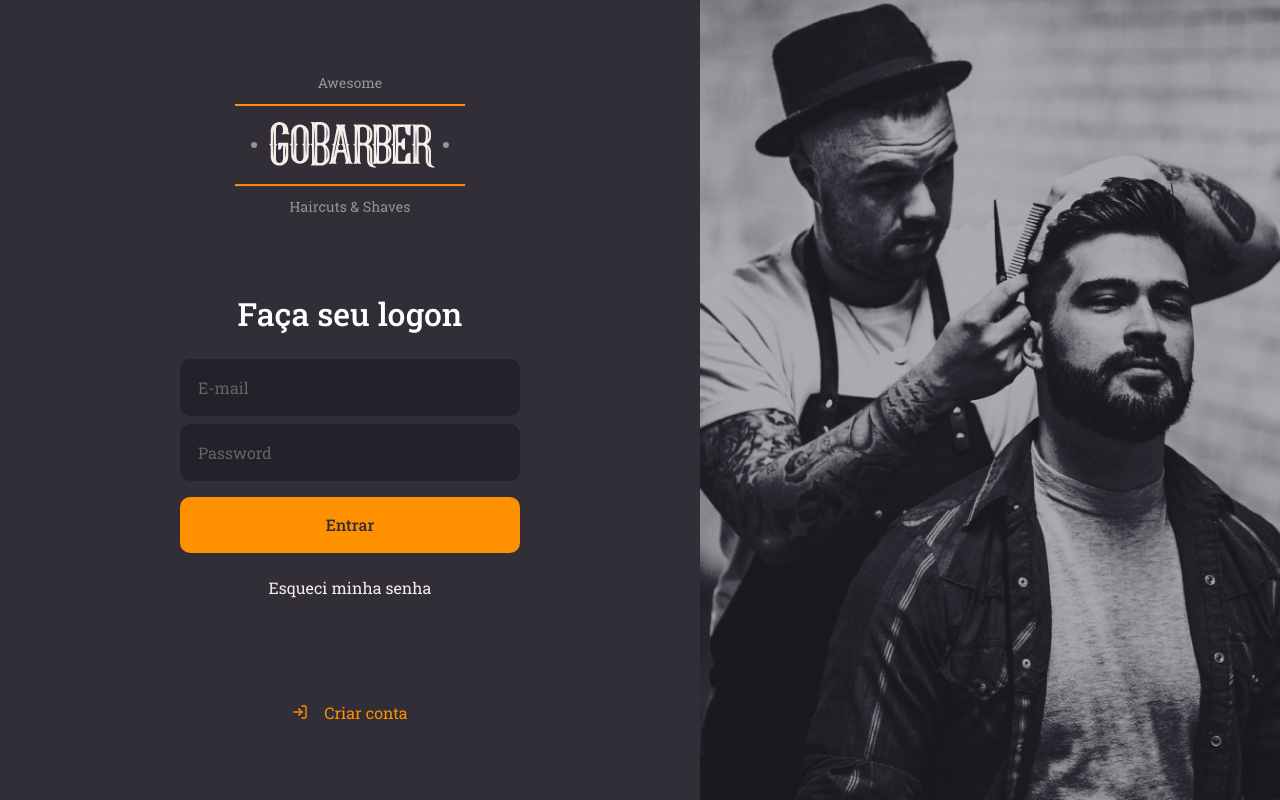
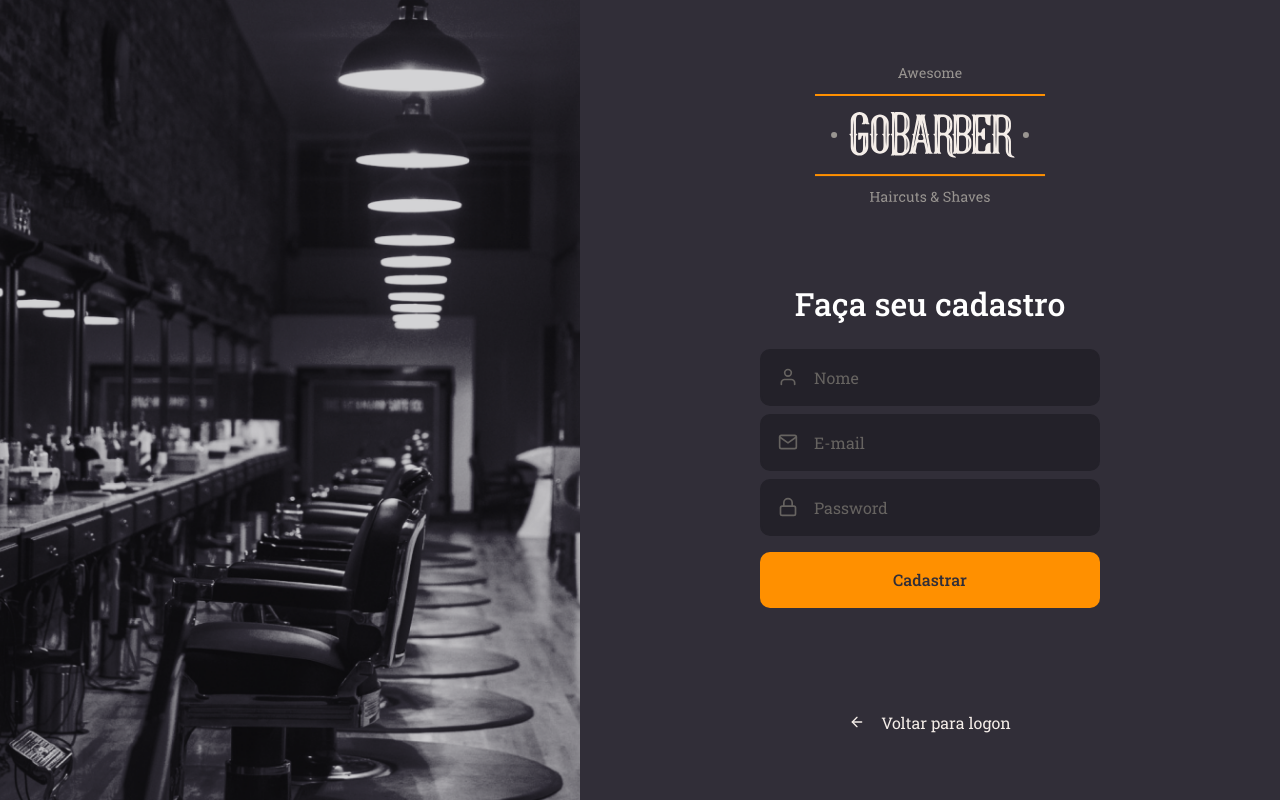
Before and after one commit to marcusGoncalvess/go-barber-web, a React (Create React App) app: page / in a window 1280 px wide. Built offline with nearby package versions, Linux system fonts and the light colour scheme.

Commit message:
page signup

```diff
--- a/src/App.tsx
+++ b/src/App.tsx
@@ -1,11 +1,12 @@
 import React from 'react';
 
-import SignIn from './pages/Signin';
+// import SignIn from './pages/SignIn';
+import SignUp from './pages/SignUp';
 import GlobalStyle from './styles/global';
 
 const App: React.FC = () => (
   <>
-    <SignIn />
+    <SignUp />
     <GlobalStyle />
   </>
 );
--- /dev/null
+++ b/src/components/Button/index.tsx
@@ -0,0 +1,13 @@
+import React, { ButtonHTMLAttributes } from 'react';
+
+import { Container } from './styles';
+
+type ButtonProps = ButtonHTMLAttributes<HTMLButtonElement>;
+
+const Button: React.FC<ButtonProps> = ({ children, ...rest }) => (
+  <Container type="button" {...rest}>
+    {children}
+  </Container>
+);
+
+export default Button;
--- /dev/null
+++ b/src/components/Button/styles.ts
@@ -0,0 +1,20 @@
+import styled from 'styled-components';
+import { shade } from 'polished';
+
+export const Container = styled.button`
+  background: #ff9000;
+  height: 56px;
+  border-radius: 10px;
+  border: 0;
+  padding: 0 16px;
+  color: #312e38;
+  width: 100%;
+  font-weight: 500;
+  margin-top: 16px;
+  transition: background-color 0.2s;
+  outline: none;
+
+  &:hover {
+    background: ${shade(0.2, '#ff9000')};
+  }
+`;
--- /dev/null
+++ b/src/components/Input/index.tsx
@@ -0,0 +1,18 @@
+import React, { InputHTMLAttributes } from 'react';
+import { IconBaseProps } from 'react-icons';
+
+import { Container } from './styles';
+
+interface InputProps extends InputHTMLAttributes<HTMLInputElement> {
+  name: string;
+  icon: React.ComponentType<IconBaseProps>;
+}
+
+const Input: React.FC<InputProps> = ({ icon: Icon, ...rest }) => (
+  <Container>
+    {Icon && <Icon size={20} />}
+    <input {...rest} />
+  </Container>
+);
+
+export default Input;
--- /dev/null
+++ b/src/components/Input/styles.ts
@@ -0,0 +1,33 @@
+import styled from 'styled-components';
+
+export const Container = styled.div`
+  background: #232129;
+  border-radius: 10px;
+  border: 2px solid #232129;
+  padding: 16px;
+  width: 100%;
+  color: #666360;
+
+  display: flex;
+  align-items: center;
+
+  & + div {
+    margin-top: 8px;
+  }
+
+  input {
+    background: transparent;
+    border: 0;
+    flex: 1;
+    outline: none;
+    color: #f4ede8;
+
+    &::placeholder {
+      color: #666360;
+    }
+  }
+
+  svg {
+    margin-right: 16px;
+  }
+`;
--- a/src/pages/Signin/index.tsx
+++ b/src/pages/SignIn/index.tsx
@@ -1,7 +1,9 @@
 import React from 'react';
-import { FiLogIn } from 'react-icons/fi';
+import { FiLogIn, FiMail, FiLock } from 'react-icons/fi';
 
 import logoImg from '../../assets/logo.svg';
+import Input from '../../components/Input';
+import Button from '../../components/Button';
 
 import { Container, Content, Background } from './styles';
 
@@ -12,11 +14,16 @@
       <form>
         <h1>Faça seu logon</h1>
 
-        <input type="text" placeholder="E-mail" />
+        <Input name="email" icon={FiMail} type="text" placeholder="E-mail" />
 
-        <input type="password" placeholder="Password" />
+        <Input
+          name="password"
+          icon={FiLock}
+          type="password"
+          placeholder="Password"
+        />
 
-        <button type="submit">Entrar</button>
+        <Button type="submit">Entrar</Button>
 
         <a href="forgot">Esqueci minha senha</a>
       </form>
--- a/src/pages/Signin/styles.ts
+++ b/src/pages/SignIn/styles.ts
@@ -29,43 +29,9 @@
       margin-bottom: 24px;
     }
 
-    input {
-      background: #232129;
-      border-radius: 10px;
-      border: 2px solid #232129;
-      padding: 16px;
-      width: 100%;
-      color: #f4ede8;
-
-      & + input {
-        margin-top: 8px;
-      }
-
-      &::placeholder {
-        color: #666360;
-      }
-    }
-
-    button {
-      background: #ff9000;
-      height: 56px;
-      border-radius: 10px;
-      border: 0;
-      padding: 0 16px;
-      color: #312e38;
-      width: 100%;
-      font-weight: 500;
-      margin-top: 16px;
-      transition: background-color 0.2s;
-
-      &:hover {
-        background: ${shade(0.2, '#ff9000')};
-      }
-    }
-
     > a {
       color: #f4ede8;
-      display: block;
+      display: inline-block;
       margin-top: 24px;
       text-decoration: none;
       transition: color 0.2s;
--- /dev/null
+++ b/src/pages/SignUp/index.tsx
@@ -0,0 +1,39 @@
+import React from 'react';
+import { FiArrowLeft, FiMail, FiLock, FiUser } from 'react-icons/fi';
+
+import logoImg from '../../assets/logo.svg';
+import Input from '../../components/Input';
+import Button from '../../components/Button';
+
+import { Container, Content, Background } from './styles';
+
+const SignUp: React.FC = () => (
+  <Container>
+    <Background />
+    <Content>
+      <img src={logoImg} alt="GoBarber" />
+      <form>
+        <h1>Faça seu cadastro</h1>
+
+        <Input name="name" icon={FiUser} type="text" placeholder="Nome" />
+        <Input name="email" icon={FiMail} type="text" placeholder="E-mail" />
+
+        <Input
+          name="password"
+          icon={FiLock}
+          type="password"
+          placeholder="Password"
+        />
+
+        <Button type="submit">Cadastrar</Button>
+      </form>
+
+      <a href="login">
+        <FiArrowLeft />
+        Voltar para logon
+      </a>
+    </Content>
+  </Container>
+);
+
+export default SignUp;
--- /dev/null
+++ b/src/pages/SignUp/styles.ts
@@ -0,0 +1,68 @@
+import styled from 'styled-components';
+import { shade } from 'polished';
+
+import signUpBackgroundImg from '../../assets/sign-up-backgorund.png';
+
+export const Container = styled.div`
+  height: 100vh;
+
+  display: flex;
+  /* stretch estica os elementos filhos ao maximo que puder */
+  align-items: stretch;
+`;
+
+export const Content = styled.div`
+  display: flex;
+  flex-direction: column;
+  align-items: center;
+  place-content: center;
+
+  width: 100%;
+  max-width: 700px;
+
+  form {
+    margin: 80px 0;
+    width: 340px;
+    text-align: center;
+
+    h1 {
+      margin-bottom: 24px;
+    }
+
+    > a {
+      color: #f4ede8;
+      display: inline-block;
+      margin-top: 24px;
+      text-decoration: none;
+      transition: color 0.2s;
+
+      &:hover {
+        color: ${shade(0.2, '#f4ede8')};
+      }
+    }
+  }
+
+  > a {
+    color: #f4ede8;
+    display: block;
+    margin-top: 24px;
+    text-decoration: none;
+    transition: color 0.2s;
+
+    display: flex;
+    align-items: center;
+    svg {
+      margin-right: 16px;
+    }
+
+    &:hover {
+      color: ${shade(0.2, '#f4ede8')};
+    }
+  }
+`;
+
+export const Background = styled.div`
+  flex: 1;
+  background: url(${signUpBackgroundImg}) no-repeat center;
+  background-size: cover;
+`;
--- a/src/styles/global.ts
+++ b/src/styles/global.ts
@@ -25,4 +25,11 @@
   button{
     cursor: pointer;
   }
+
+  input:-webkit-autofill,
+  input:-webkit-autofill:hover,
+  input:-webkit-autofill:focus,
+  input:-webkit-autofill:active {
+    transition: all 50000s;
+  }
 `;
```
Also changed, not shown: .eslintrc.json, src/assets/sign-up-backgorund.png (added).
